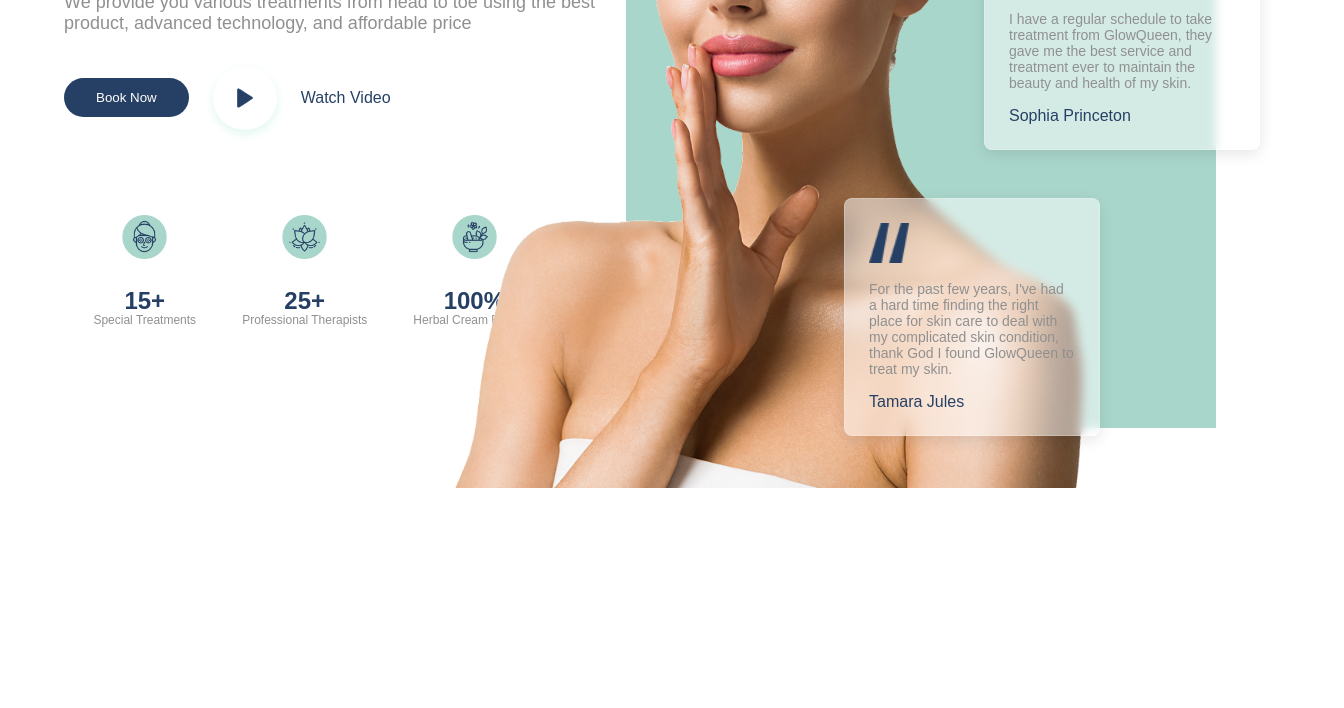
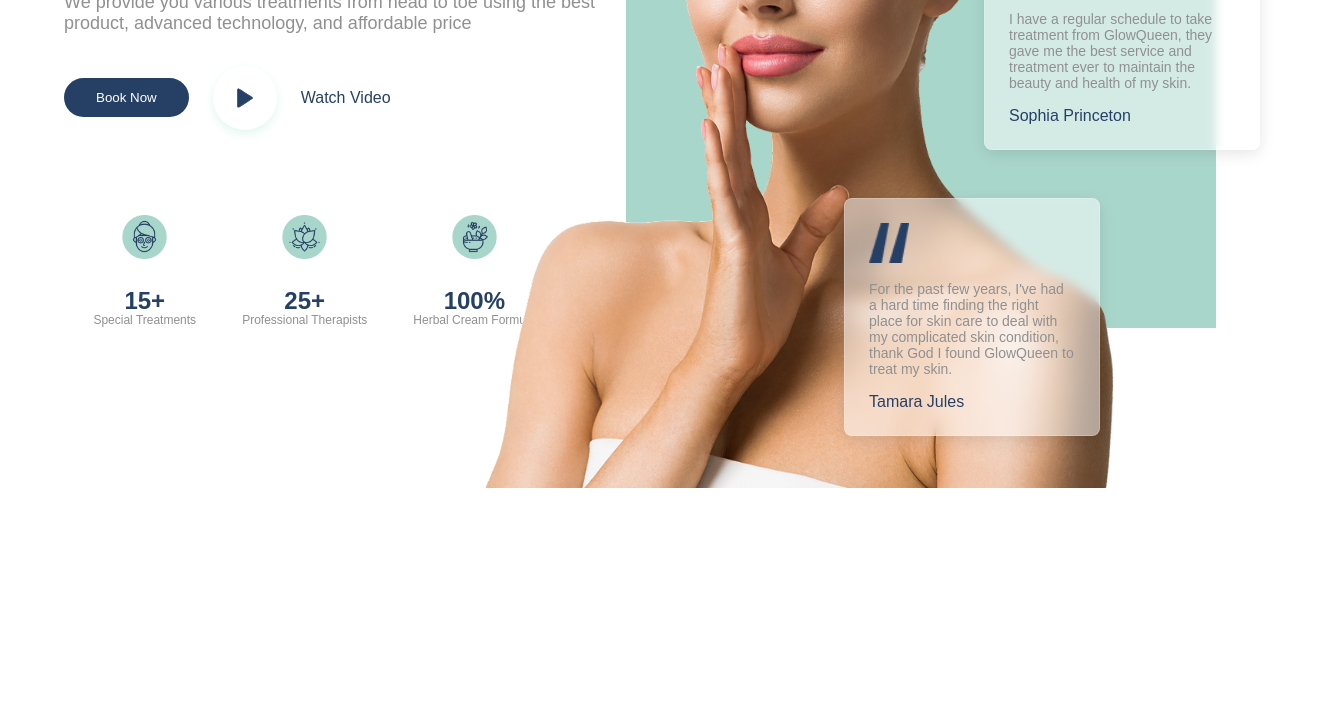
Before and after one commit to PoliXDev/Header-Spa-Beauty, a website built with Vite: page index.html in a window 1280 px wide. Shown: the part 374-1082 px from the top of the page, 1344 px wide, since content can reach past the window. Built offline with nearby package versions, Linux system fonts and the light colour scheme.

Commit message:
fixing img positions

```diff
--- a/style-unified.css
+++ b/style-unified.css
@@ -310,7 +310,7 @@ section.hero-section {
 .background-layer {
   position: absolute;
   width: 590px;
-  height: 820px;
+  height: 720px;
   background-color: var(--color-secondary);
   right: 0;
   top: -200px;
@@ -346,7 +346,7 @@ section.hero-section {
   width: 1200px;
   height: 850px;
   top: -170px;
-  left: -550px;
+  left: -520px;
   z-index: 3;
   max-width: none;
 }
```
